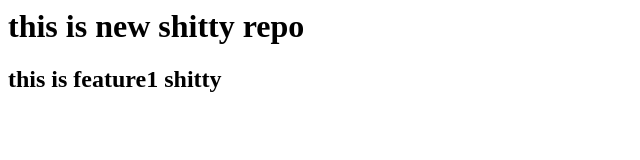
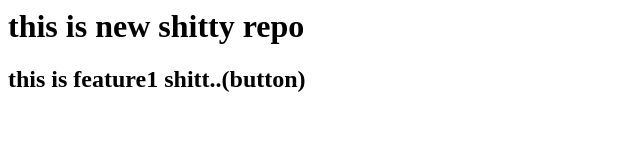
Before and after one commit to tarunswamy/webdev, a plain HTML site: page index.html in a window 1280 px wide. Shown: the whole page, without its empty margins (0-640 px from the left). Drawn offline with Linux system fonts and the light colour scheme.

```diff
--- a/index.html
+++ b/index.html
@@ -1,2 +1,2 @@
 <h1>this is new shitty repo</h1>
-<h2>this is feature1 shitty</h2>
+<h2>this is feature1 shitt..(button)</h2>
```
